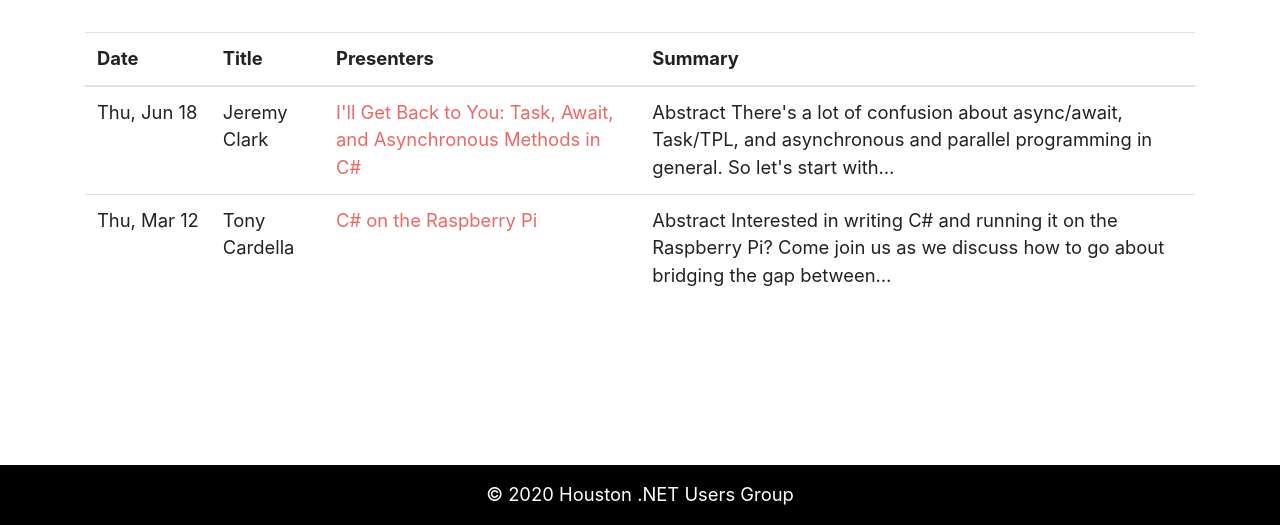
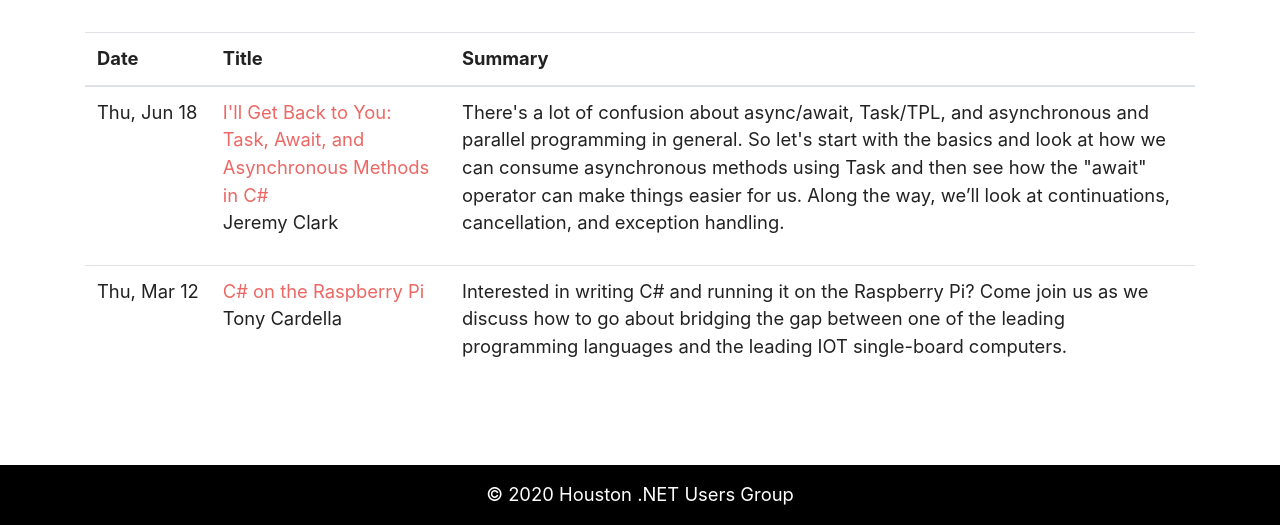
Before and after one commit to garoyeri/hdnug-site, a Gatsby site: page /past-events in a window 1280 px wide. Shown: the part 275-800 px from the top of the page. Built offline with nearby package versions, Linux system fonts and the light colour scheme; Gatsby itself is replaced by a stand-in of ours; a web font is replaced by a local one.

Commit message:
Reorganize past events table

```diff
--- a/src/pages/past-events.js
+++ b/src/pages/past-events.js
@@ -33,29 +33,28 @@ const PastEventsPage = ({ data }) => {
                 <tr>
                   <th>Date</th>
                   <th>Title</th>
-                  <th>Presenters</th>
                   <th>Summary</th>
                 </tr>
               </thead>
               <tbody>
                 {data.events.edges.map(({ node }) => {
-                  console.log("Node Found", node)
+                  // console.log("Node Found", node)
                   return (
                     <tr>
                       <td>
                         <nobr>{node.frontmatter.date}</nobr>
                       </td>
                       <td>
-                        {node.frontmatter.presenters.map(item => (
-                          <p>{item.name}</p>
-                        ))}
-                      </td>
-                      <td>
                         <Link to={node.fields.slug}>
                           {node.frontmatter.title}
                         </Link>
+                        <dl>
+                        {node.frontmatter.presenters.map(item => (
+                          <dd>{item.name}</dd>
+                        ))}
+                        </dl>
                       </td>
-                      <td>{node.excerpt}</td>
+                      <td>{node.frontmatter.excerpt || node.excerpt}</td>
                     </tr>
                   )
                 })}
@@ -85,6 +84,7 @@ export const pageQuery = graphql`
           frontmatter {
             date(formatString: "ddd, MMM D")
             title
+            excerpt
             time
             presenters {
               name
```
